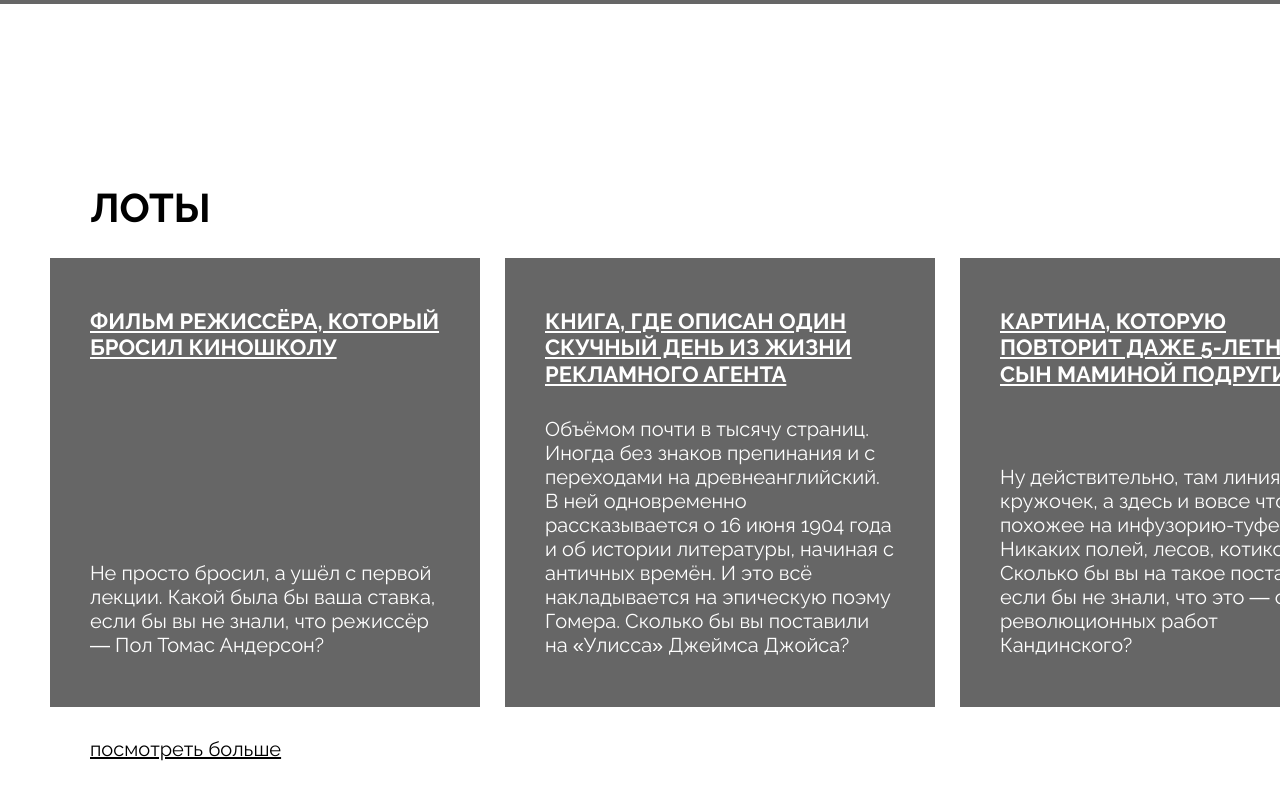
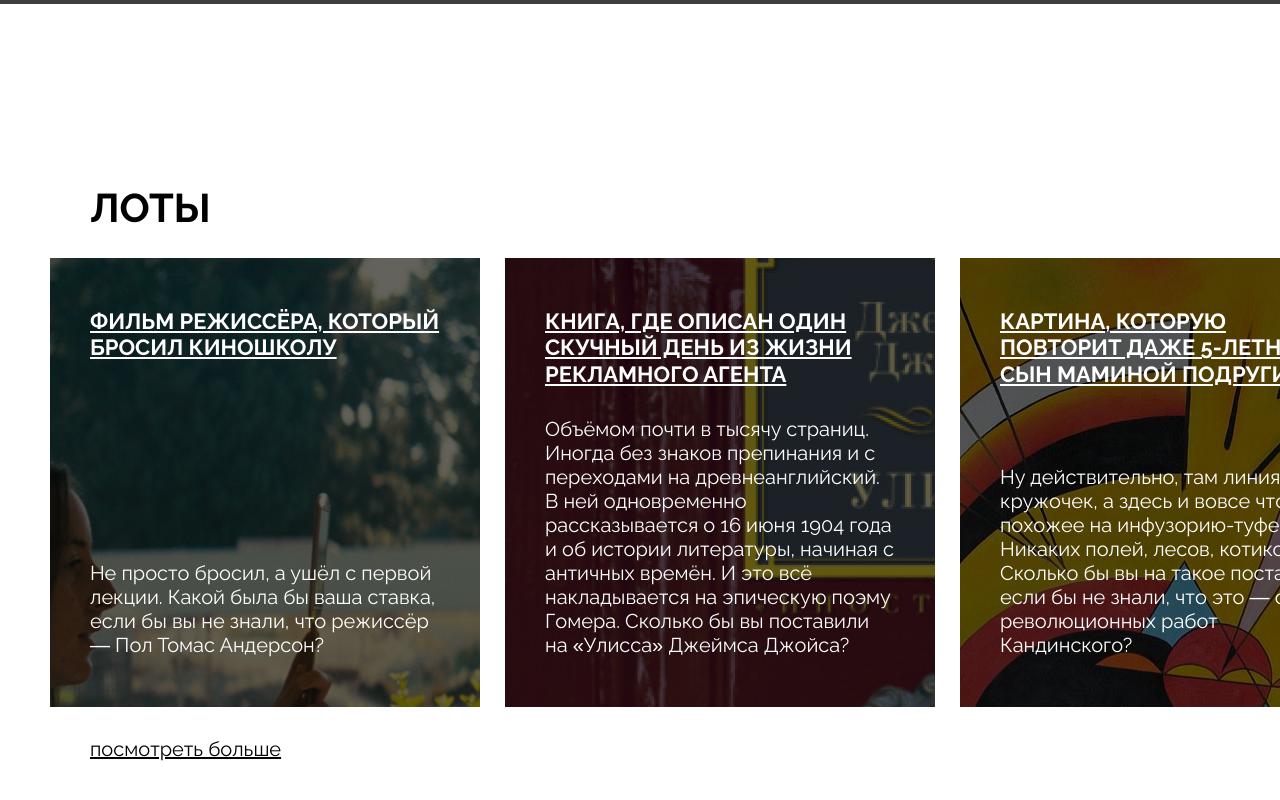
Before and after one commit to Nina-Konopatova/ono-tebe-nado, a plain HTML site: page index.html in a window 1280 px wide. Shown: the part 1046-1846 px from the top of the page. Drawn offline with Linux system fonts and the light colour scheme; the site is published under a folder, as on GitHub Pages, so addresses that start at the root find nothing.

Commit message:
Конопатова_оно тебе надо_правки10

```diff
--- a/styles/style.css
+++ b/styles/style.css
@@ -82,7 +82,7 @@ main {
 
 .cover {
   position: relative;
-  background-image: url("/images/cover.jpg");
+  background-image: url("../images/cover.jpg");
   background-size: cover;
   padding: 165px 50px 50px;
   background-repeat: no-repeat;
@@ -213,15 +213,15 @@ main {
 }
 
 .card_type_film {
-  background-image: url("/images/card-lot-01.jpg");
+  background-image: url("../images/card-lot-01.jpg");
 }
 
 .card_type_book {
-  background-image: url("/images/card-lot-02.jpg");
+  background-image: url("../images/card-lot-02.jpg");
 }
 
 .card_type_picture {
-  background-image: url("/images/card-lot-03.jpg");
+  background-image: url("../images/card-lot-03.jpg");
 }
 
 .card__title {
```
